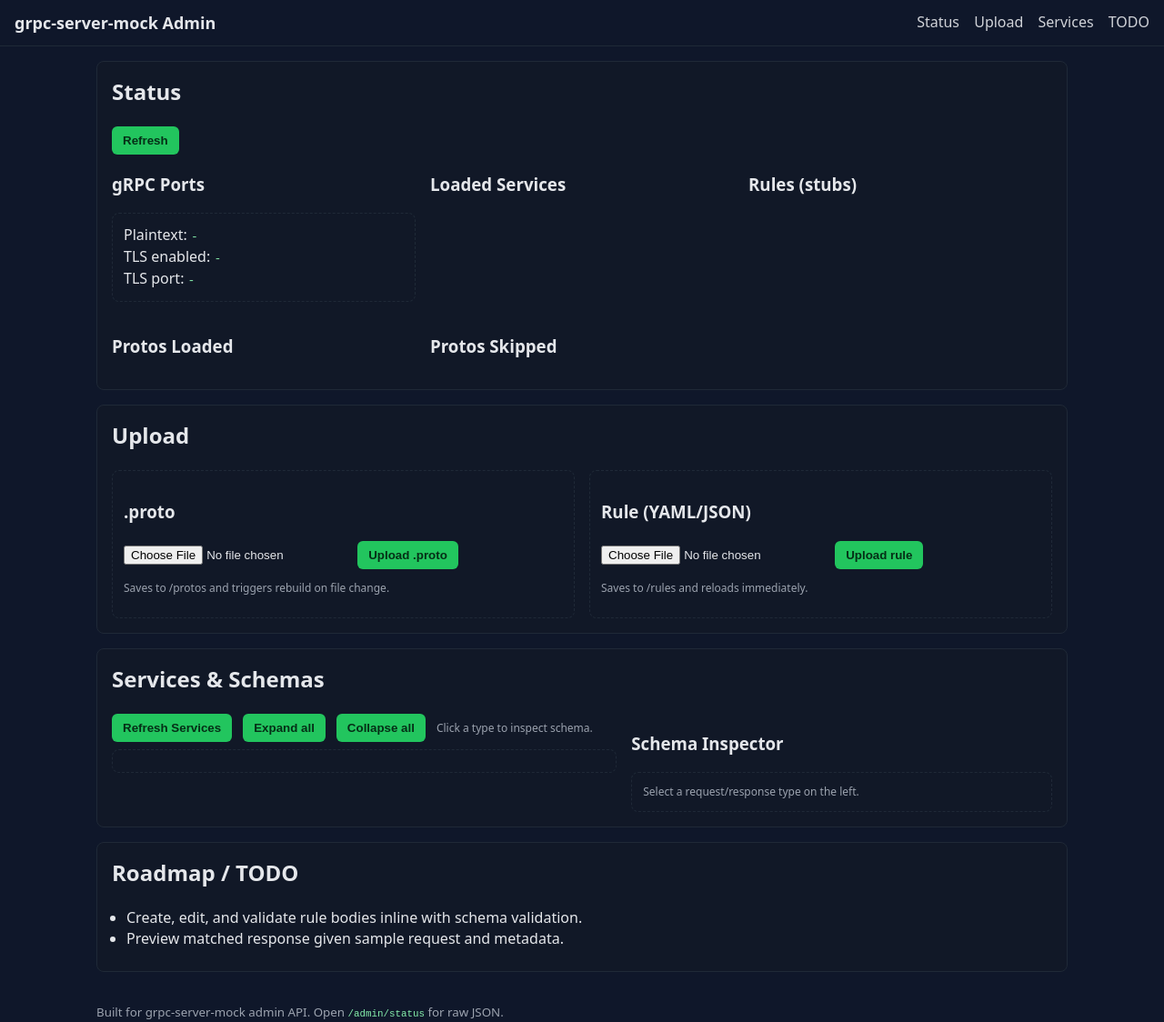
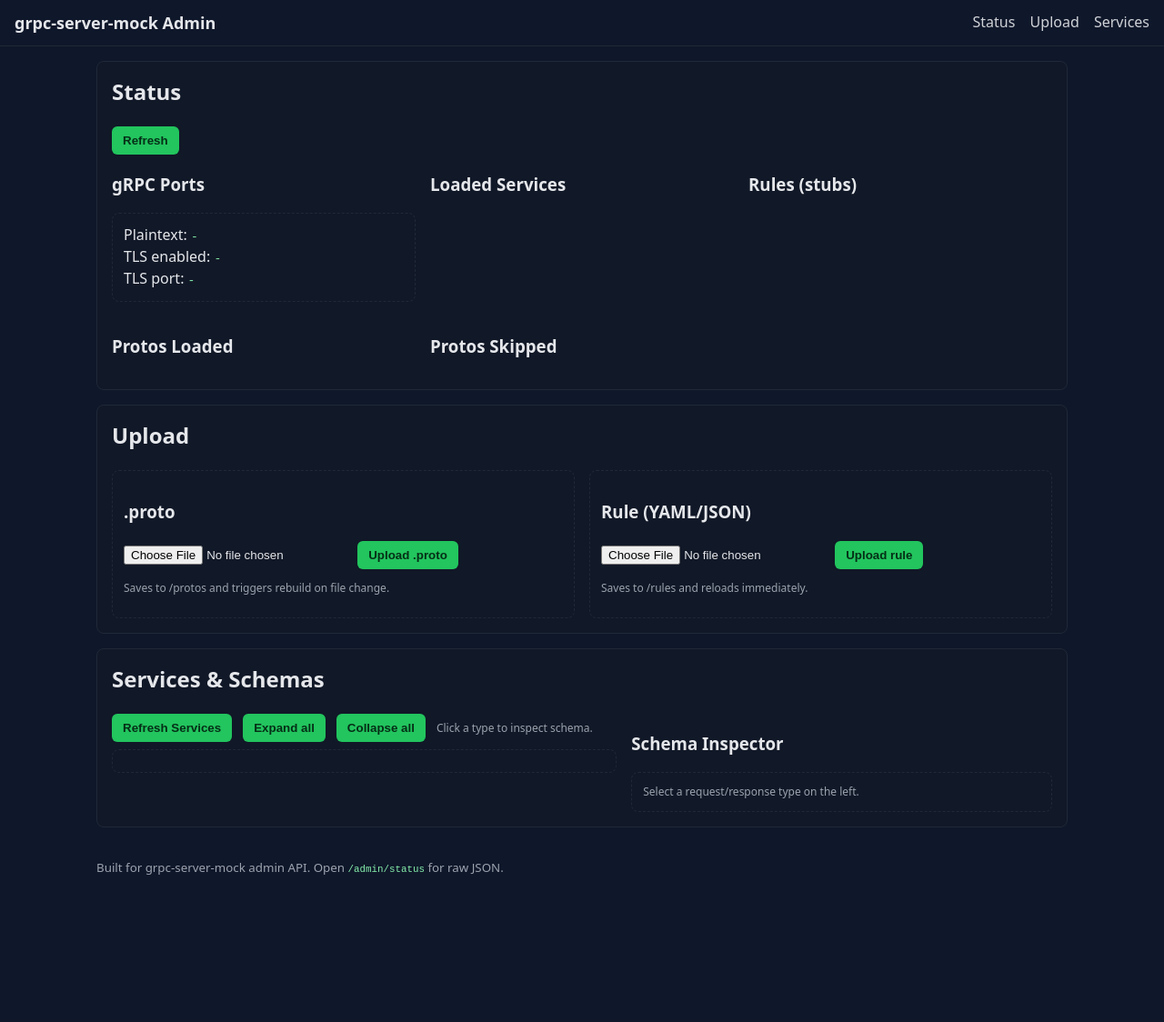
Before and after one commit to lukmanbaidhowi/wishmock, a website: page frontend/index.html in a window 1280 px wide. Shown: the whole page at 91% size. After the commit the page ends 965 px from the top, so only its background shows below. Drawn offline with Linux system fonts and the light colour scheme; files that its build step writes are made by us from their sources; no server answers.

Commit message:
chore: commit latest changes
- Update README and frontend index

- Update package.json and bun.lock

- Update fetch-third-party-protos script

- Add test script for README proto import

- Add google/rpc protos

- Adjust .gitignore

```diff
--- a/frontend/index.html
+++ b/frontend/index.html
@@ -13,7 +13,6 @@
         <a href="#status">Status</a>
         <a href="#upload">Upload</a>
         <a href="#services">Services</a>
-        <a href="#todo">TODO</a>
       </nav>
     </header>
 
@@ -91,13 +90,6 @@
         </div>
       </section>
 
-      <section id="todo" class="card">
-        <h2>Roadmap / TODO</h2>
-        <ul>
-          <li>Create, edit, and validate rule bodies inline with schema validation.</li>
-          <li>Preview matched response given sample request and metadata.</li>
-        </ul>
-      </section>
     </main>
 
     <footer>
--- a/package.json
+++ b/package.json
@@ -20,7 +20,7 @@
   },
   "dependencies": {
     "@grpc/grpc-js": "^1.10.6",
-    "@grpc/proto-loader": "^0.7.13",
+    "@grpc/proto-loader": "^0.8.0",
     "chokidar": "^3.6.0",
     "express": "^4.19.2",
     "grpc-node-server-reflection": "^1.0.2",
@@ -47,6 +47,7 @@
     "start:node": "tsc -p tsconfig.json && node dist/app.js",
     "start:node:watch": "node --watch dist/app.js",
     "test:readme-examples": "bash scripts/test-readme-examples.sh",
+    "test:readme-examples:import-proto": "bash scripts/test-readme-examples-import-proto.sh",
     "prepublishOnly": "tsc -p tsconfig.json"
   }
 }
```
Also changed, not shown: README.md, 7 other files.
